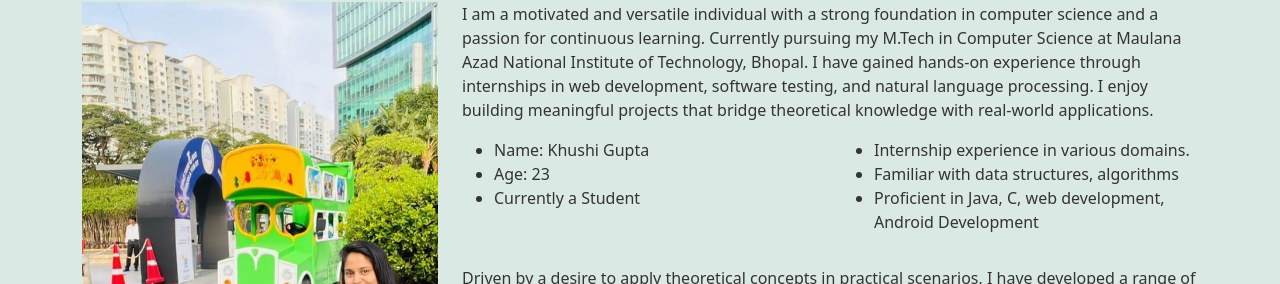
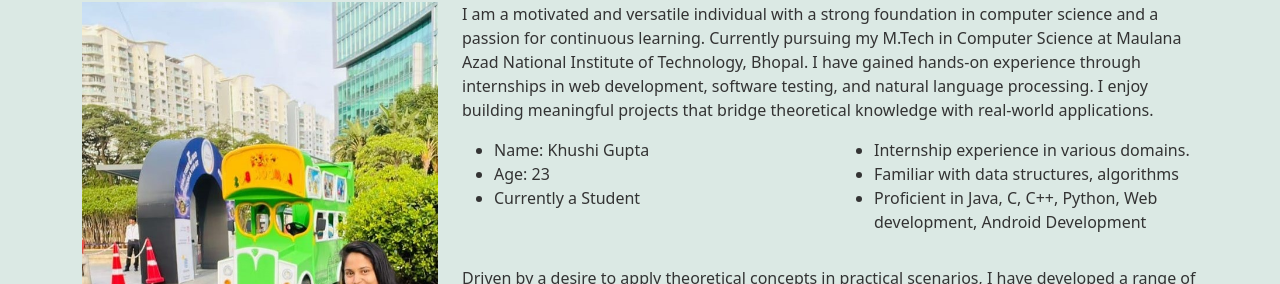
Before and after one commit to Khushi0389/My_Portfolio, a plain HTML site: page index.html in a window 1280 px wide. Shown: the part 982-1266 px from the top of the page. Drawn offline with nearby package versions, Linux system fonts and the light colour scheme.

Commit message:
Text changes

```diff
--- a/index.html
+++ b/index.html
@@ -90,7 +90,7 @@
                         <ul>
                             <li>Internship experience in various domains.</li>
                             <li>Familiar with data structures, algorithms</li>
-                            <li>Proficient in Java, C, web development, Android Development</li>
+                            <li>Proficient in Java, C, C++, Python, Web development, Android Development</li>
 
                         </ul>
                     </div>
```
